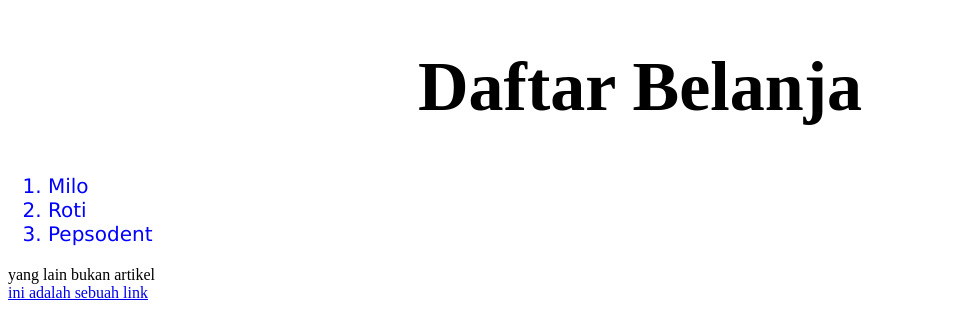
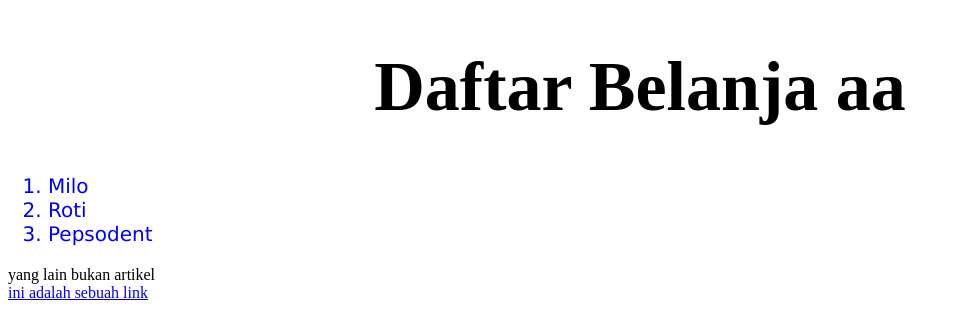
Before and after one commit to alrifqi05/alrifqi05.github.io, a plain HTML site: page index.html in a window 1280 px wide. Shown: the whole page, without its empty margins (0-960 px from the left). Drawn offline with Linux system fonts and the light colour scheme.

Commit message:
Apaaaaaaaaaaaaaaaaaaaaaaaaaaaaaa

```diff
--- a/index.html
+++ b/index.html
@@ -9,7 +9,7 @@
 </head>
 
 <body>
-        <h1 style="text-align: center; font-size: 70px">Daftar Belanja</h1>
+        <h1 style="text-align: center; font-size: 70px">Daftar Belanja aa</h1>
     <div class="Artikel">
             <ol type="1">
             <li>Milo</li>
```
